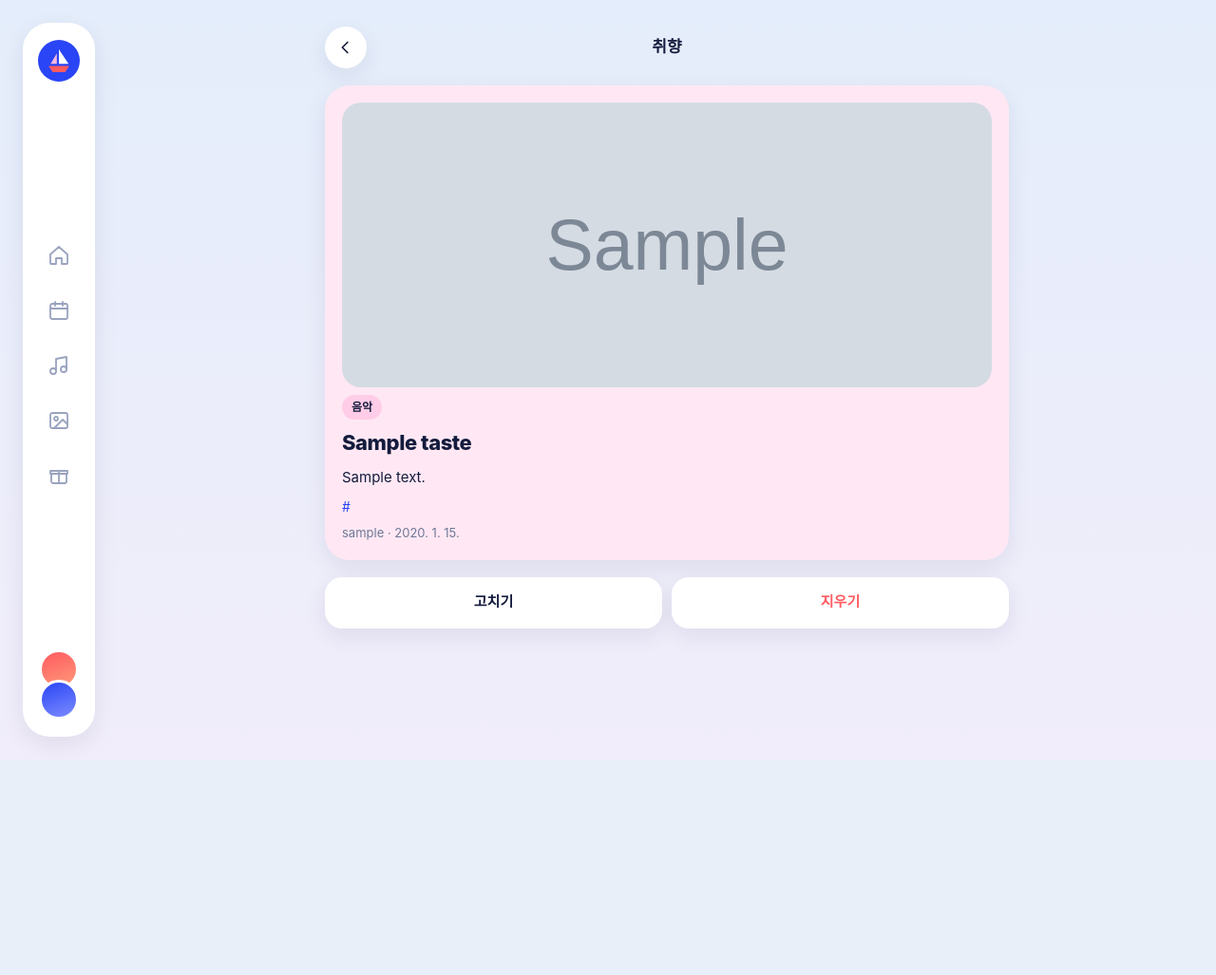
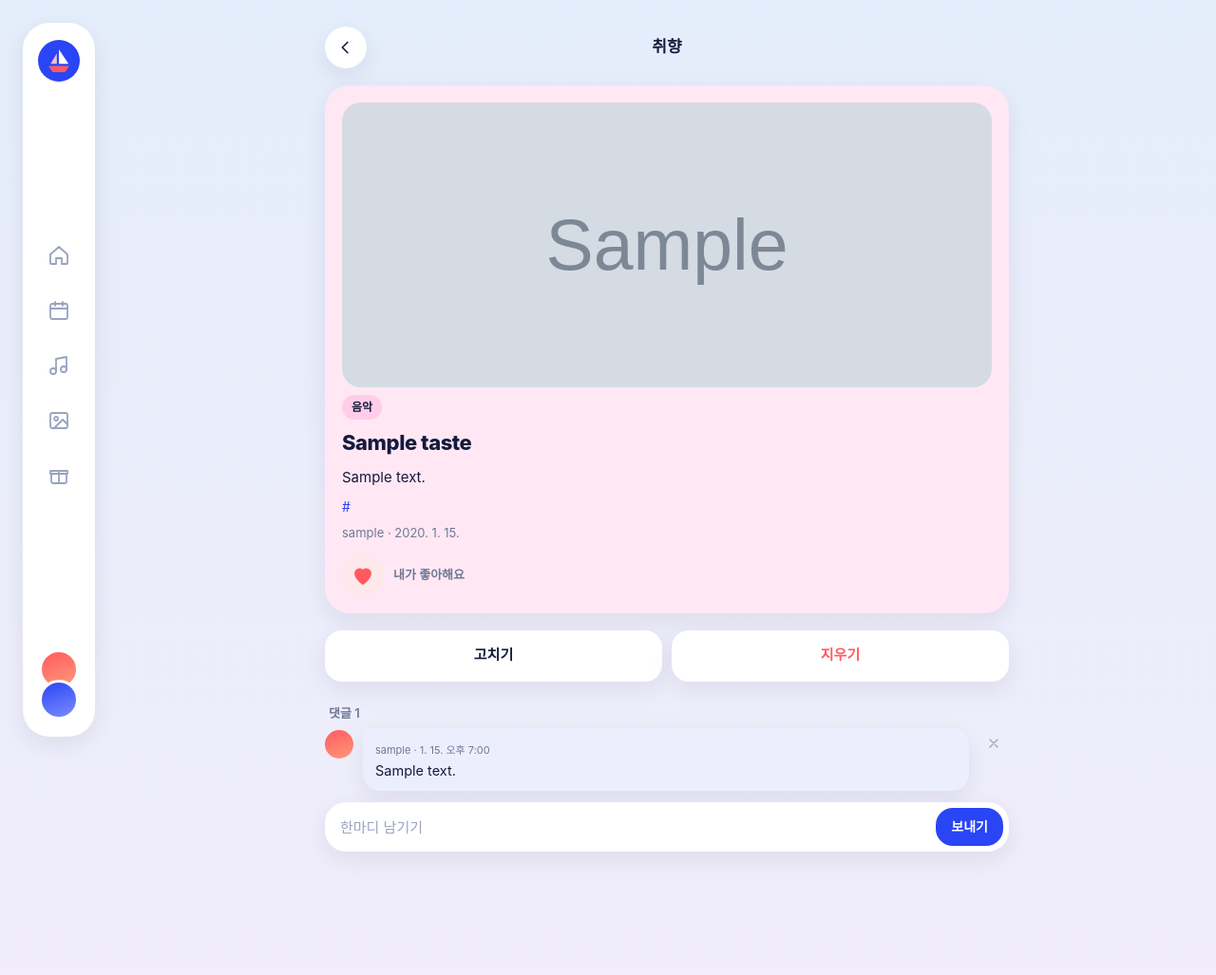
Before and after one commit to kijae-kim/Nos, a Django app: page /tastes/1/ in a window 1280 px wide. Shown: the whole page at 95% size. Before the commit the page ends 780 px from the top, so only its background shows below. Run offline with Django 5.2, Linux system fonts and the light colour scheme; a user stored in the database is signed in; tables that the repository leaves empty hold one stand-in row (values such as "Sample post"); grey boxes marked "Sample" are stand-in pictures; parts of the project's set-up code (start-up, migrations or seed data) failed here and were passed over; some web fonts are replaced.

Commit message:
feat: 테마를 계정에 저장하고 취향에 좋아요·댓글 더하기
3단계(모델을 바꾸는 기능)를 한 번에 묶었다. 운영 DB 는 아직 migrate 전이라 맥에서 한 번에 적용하면 된다 (마이그레이션 42개).
- 테마·화면 모드를 계정(User.palette, User.mode)에 저장해 휴대폰을 바꾸거나 새로 설치해도 그대로 따라오게
- 취향 좋아요: 화면을 다시 읽지 않고 하트만 바뀐다. "바다님이 좋아해요", "둘 다 좋아해요"처럼 누가 좋아하는지 보여 준다
- 취향 댓글: 300자까지, 쓴 사람만 지울 수 있다. 피드 카드에 좋아요·댓글 수

Co-Authored-By: Claude Opus 5.5 <noreply@anthropic.com>

```diff
--- a/web/accounts/admin.py
+++ b/web/accounts/admin.py
@@ -7,4 +7,4 @@ from .models import User
 @admin.register(User)
 class CustomUserAdmin(UserAdmin):
     list_display = ("username", "email", "nickname", "couple", "is_staff")
-    fieldsets = UserAdmin.fieldsets + (("커플", {"fields": ("nickname", "couple")}),)
+    fieldsets = UserAdmin.fieldsets + (("커플", {"fields": ("nickname", "couple", "palette", "mode")}),)
--- a/web/accounts/models.py
+++ b/web/accounts/models.py
@@ -3,7 +3,13 @@ from django.db import models
 
 
 class User(AbstractUser):
+    PALETTE_CHOICES = [("boat", "배"), ("journey", "여정")]
+    MODE_CHOICES = [("system", "기기 설정"), ("light", "라이트"), ("dark", "다크")]
+
     nickname = models.CharField("닉네임", max_length=20, blank=True)
+    # 테마와 화면 모드. 계정에 두어 휴대폰을 바꾸거나 새로 설치해도 그대로 따라온다 (static/js/theme.js)
+    palette = models.CharField("테마", max_length=10, choices=PALETTE_CHOICES, default="boat")
+    mode = models.CharField("화면 모드", max_length=10, choices=MODE_CHOICES, default="system")
     couple = models.ForeignKey(
         "couples.Couple",
         null=True,
--- /dev/null
+++ b/web/accounts/urls.py
@@ -0,0 +1,7 @@
+from django.urls import path
+
+from . import views
+
+urlpatterns = [
+    path("appearance/", views.appearance, name="appearance"),
+]
--- a/web/config/urls.py
+++ b/web/config/urls.py
@@ -17,6 +17,7 @@ urlpatterns = [
         TemplateView.as_view(template_name="sw.js", content_type="application/javascript"),
         name="service_worker",
     ),
+    path("me/", include("accounts.urls")),
     path("anniversaries/", include("anniversaries.urls")),
     path("", include("couples.urls")),
 ] + static(settings.MEDIA_URL, document_root=settings.MEDIA_ROOT)
--- a/web/couples/forms.py
+++ b/web/couples/forms.py
@@ -1,7 +1,7 @@
 from django import forms
 from django.utils import timezone
 
-from .models import CODE_LENGTH, COLOR_CHOICES, Album, Photo, Taste
+from .models import CODE_LENGTH, COLOR_CHOICES, Album, Photo, Taste, TasteComment
 from . import quota
 from .storage import ImageUploadField, delete_file
 
@@ -132,6 +132,21 @@ class AlbumForm(forms.ModelForm):
         widgets = {"title": forms.TextInput(attrs={"placeholder": "예: 성수동 산책"})}
 
 
+class TasteCommentForm(forms.Form):
+    text = forms.CharField(
+        label="댓글",
+        max_length=TasteComment.MAX_LENGTH,
+        widget=forms.Textarea(attrs={"rows": 1, "placeholder": "한마디 남기기", "maxlength": TasteComment.MAX_LENGTH}),
+        error_messages={"required": "댓글을 적어 주세요.", "max_length": f"{TasteComment.MAX_LENGTH}자까지 적을 수 있어요."},
+    )
+
+    def clean_text(self):
+        text = self.cleaned_data["text"].strip()
+        if not text:
+            raise forms.ValidationError("댓글을 적어 주세요.")
+        return text
+
+
 class PhotoForm(forms.ModelForm):
     image = ImageUploadField(label="사진", widget=forms.FileInput(attrs={"accept": "image/*"}))
     album = forms.ModelChoiceField(label="앨범", queryset=Album.objects.none(), required=False, empty_label="앨범 없이", widget=forms.RadioSelect)
--- a/web/couples/urls.py
+++ b/web/couples/urls.py
@@ -20,6 +20,9 @@ urlpatterns = [
     path("tastes/<int:pk>/", views.taste_detail, name="taste_detail"),
     path("tastes/<int:pk>/edit/", views.taste_update, name="taste_update"),
     path("tastes/<int:pk>/delete/", views.taste_delete, name="taste_delete"),
+    path("tastes/<int:pk>/like/", views.taste_like, name="taste_like"),
+    path("tastes/<int:pk>/comments/", views.taste_comment_create, name="taste_comment_create"),
+    path("tastes/comments/<int:pk>/delete/", views.taste_comment_delete, name="taste_comment_delete"),
     # 앨범
     path("albums/", views.album, name="albums"),
     path("albums/<int:pk>/", views.album_detail, name="album_detail"),
--- a/web/couples/views.py
+++ b/web/couples/views.py
@@ -6,6 +6,7 @@ from django.conf import settings
 from django.contrib import messages
 from django.contrib.auth.decorators import login_required
 from django.db import transaction
+from django.db.models import Count, Exists, OuterRef
 from django.http import JsonResponse
 from django.shortcuts import get_object_or_404, redirect, render
 from django.urls import reverse
@@ -16,8 +17,8 @@ from anniversaries import services as anniversary_services
 
 from . import quota, services
 from .storage import MAX_IMAGE_BYTES, delete_file
-from .forms import AlbumForm, CreateForm, EventForm, JoinForm, PhotoForm, ProfileForm, TasteForm
-from .models import Album, Couple, Event, Photo, Taste
+from .forms import AlbumForm, CreateForm, EventForm, JoinForm, PhotoForm, ProfileForm, TasteCommentForm, TasteForm
+from .models import Album, Couple, Event, Photo, Taste, TasteComment, TasteLike
 
 
 def _render_connect(request, create_form=None, join_form=None):
@@ -288,7 +289,11 @@ def taste(request):
     category = request.GET.get("cat", "전체")
     who = request.GET.get("who", "all")
 
-    tastes = Taste.objects.filter(couple=couple).select_related("author")
+    tastes = Taste.objects.filter(couple=couple).select_related("author").annotate(
+        like_count=Count("likes", distinct=True),
+        comment_count=Count("comments", distinct=True),
+        liked=Exists(TasteLike.objects.filter(taste=OuterRef("pk"), user=user)),
+    )
     if category != "전체":
         tastes = tastes.filter(category=category)
     if who.isdigit():
@@ -322,8 +327,65 @@ def taste_create(request):
 
 @login_required
 def taste_detail(request, pk):
+    taste = get_object_or_404(Taste.objects.select_related("author"), pk=pk, couple=request.user.couple)
+    return render(request, "couples/taste_detail.html", _taste_detail_context(request, taste))
+
+
+def _taste_detail_context(request, taste, comment_form=None):
+    likers = [like.user for like in taste.likes.select_related("user").order_by("created_at")]
+    return {
+        "taste": taste,
+        "likers": likers,
+        "liked": request.user in likers,
+        "comments": taste.comments.select_related("author"),
+        "comment_form": comment_form or TasteCommentForm(),
+    }
+
+
+def _like_text(likers, user):
+    """좋아요 옆에 보일 말: "바다님이 좋아해요", "둘 다 좋아해요" 등."""
+    if not likers:
+        return "좋아요"
+    if len(likers) >= 2:
+        return "둘 다 좋아해요"
+    return "내가 좋아해요" if likers[0] == user else f"{likers[0].display_name}님이 좋아해요"
+
+
+@login_required
+@require_POST
+def taste_like(request, pk):
+    """좋아요를 누르면 켜고, 다시 누르면 끈다."""
     taste = get_object_or_404(Taste, pk=pk, couple=request.user.couple)
-    return render(request, "couples/taste_detail.html", {"taste": taste})
+    like = TasteLike.objects.filter(taste=taste, user=request.user).first()
+    if like:
+        like.delete()
+    else:
+        TasteLike.objects.get_or_create(taste=taste, user=request.user)
+    if _wants_json(request):
+        likers = [l.user for l in taste.likes.select_related("user").order_by("created_at")]
+        return JsonResponse({"liked": request.user in likers, "count": len(likers), "text": _like_text(likers, request.user)})
+    return redirect("taste_detail", pk=taste.pk)
+
+
+@login_required
+@require_POST
+def taste_comment_create(request, pk):
+    taste = get_object_or_404(Taste, pk=pk, couple=request.user.couple)
+    form = TasteCommentForm(request.POST)
+    if form.is_valid():
+        TasteComment.objects.create(taste=taste, author=request.user, text=form.cleaned_data["text"])
+        return redirect(f"{reverse('taste_detail', args=[taste.pk])}#comments")
+    return render(request, "couples/taste_detail.html", _taste_detail_context(request, taste, form), status=400)
+
+
+@login_required
+@require_POST
+def taste_comment_delete(request, pk):
+    comment = get_object_or_404(TasteComment, pk=pk, taste__couple=request.user.couple, author=request.user)
+    taste_pk = comment.taste_id
+    comment.delete()
+    messages.success(request, "댓글을 지웠어요.")
+    return redirect(f"{reverse('taste_detail', args=[taste_pk])}#comments")
 
 
 @login_required
--- a/web/static/css/app.css
+++ b/web/static/css/app.css
@@ -758,3 +758,50 @@ a.label-chip:active { transform: scale(.94); }
 @media (min-width: 900px) { .confirm { margin: auto; } }
 @keyframes confirm-in { from { transform: translateY(24px) scale(.97); opacity: 0; } }
 @media (prefers-reduced-motion: reduce) { .confirm[open] { animation: none; } }
+
+/* ---------- 취향 좋아요·댓글 ---------- */
+.taste-foot { display: flex; align-items: center; justify-content: space-between; gap: 10px; }
+.taste-counts { display: inline-flex; gap: 10px; font-size: 12px; font-weight: 600; color: var(--muted); }
+.taste-counts span { display: inline-flex; align-items: center; gap: 3px; }
+.taste-counts svg.i { width: 15px; height: 15px; }
+.taste-counts .on { color: var(--accent); }
+.taste-counts .on svg.i { fill: currentColor; }
+
+.like-form { display: flex; align-items: center; gap: 10px; margin-top: 4px; }
+.like-btn {
+  width: 44px; height: 44px; border-radius: 50%; display: grid; place-items: center;
+  background: var(--tile); color: var(--muted); transition: color .2s, background .2s, transform .2s var(--spring);
+}
+.like-btn:active { transform: scale(.9); }
+.like-btn.on { color: var(--accent); background: color-mix(in srgb, var(--accent) 14%, var(--surface)); }
+.like-btn.on svg.i { fill: currentColor; }
+.like-btn.pop svg.i { animation: like-pop .45s var(--spring); }
+@keyframes like-pop { 40% { transform: scale(1.35); } }
+.like-text { font-size: 13px; font-weight: 600; color: var(--muted); }
+
+.comments { display: grid; gap: 12px; }
+.comments .group { margin-top: 6px; }
+.comment-list { display: grid; gap: 10px; }
+.comment-item { display: flex; align-items: flex-start; gap: 10px; }
+.comment-item .av { width: 30px; height: 30px; border-width: 0; margin-top: 2px; }
+.comment-item .bubble {
+  flex: 1; min-width: 0; background: var(--surface); border-radius: 4px 18px 18px 18px;
+  padding: 9px 13px 10px; box-shadow: var(--shadow);
+}
+.comment-item.mine .bubble { background: color-mix(in srgb, var(--primary) 9%, var(--surface)); }
+.comment-item small { font-size: 11px; color: var(--muted); }
+.comment-item p { font-size: 14.5px; line-height: 1.5; overflow-wrap: anywhere; margin-top: 1px; }
+.comment-del { width: 32px; height: 32px; display: grid; place-items: center; color: var(--faint); border-radius: 50%; }
+.comment-del svg.i { width: 16px; height: 16px; }
+.comment-form {
+  display: flex; align-items: flex-end; gap: 8px; background: var(--surface); border-radius: 22px;
+  padding: 6px 6px 6px 16px; box-shadow: var(--shadow);
+}
+.comment-form textarea {
+  flex: 1; min-width: 0; border: 0; background: none; resize: none; font: inherit; font-size: 15px;
+  line-height: 1.45; color: var(--text); padding: 8px 0; max-height: 160px; outline: none;
+  height: auto; min-height: 38px; border-radius: 0; box-shadow: none;
+}
+.comment-form textarea::placeholder { color: var(--faint); }
+.comment-form .btn { width: auto; flex: none; padding: 0 16px; height: 40px; margin: 0; border-radius: 18px; font-size: 14px; }
+.sr-only { position: absolute; width: 1px; height: 1px; overflow: hidden; clip: rect(0 0 0 0); white-space: nowrap; }
--- a/web/static/js/app.js
+++ b/web/static/js/app.js
@@ -10,6 +10,25 @@
       else localStorage.setItem(key, value);
     } catch (e) {}
   };
+  var csrfToken = function () {
+    var m = document.cookie.match(/(?:^|;\s*)csrftoken=([^;]+)/);
+    return m ? decodeURIComponent(m[1]) : "";
+  };
+  // 테마·화면 모드를 계정에도 저장한다 (로그인했을 때만). 실패해도 이 기기에는 이미 적용돼 있다.
+  function saveAppearance(data) {
+    if (!root.dataset.accountPalette) return;
+    var body = new URLSearchParams(data);
+    fetch("/me/appearance/", {
+      method: "POST",
+      body: body,
+      credentials: "same-origin",
+      headers: { "X-CSRFToken": csrfToken(), Accept: "application/json" }
+    }).then(function (res) {
+      if (!res.ok) return;
+      if (data.palette) root.dataset.accountPalette = data.palette;
+      if (data.mode) root.dataset.accountMode = data.mode;
+    }).catch(function () {});
+  }
   var reduceMotion = function () {
     return window.matchMedia("(prefers-reduced-motion: reduce)").matches;
   };
@@ -25,6 +44,7 @@
       root.dataset.theme = b.dataset.paletteChoice;
       store("palette", b.dataset.paletteChoice);
       markPalette();
+      saveAppearance({ palette: b.dataset.paletteChoice });
     });
   });
   markPalette();
@@ -45,7 +65,10 @@
     try { return localStorage.getItem("mode") || "system"; } catch (e) { return "system"; }
   })();
   $$("[data-mode-choice]").forEach(function (b) {
-    b.addEventListener("click", function () { applyMode(b.dataset.modeChoice); });
+    b.addEventListener("click", function () {
+      applyMode(b.dataset.modeChoice);
+      saveAppearance({ mode: b.dataset.modeChoice });
+    });
   });
   applyMode(savedMode);
 
@@ -281,6 +304,48 @@
         else { showLoaderSoon(); form.submit(); }
       });
     });
+  });
+
+  // ---------- 취향 좋아요 ----------
+  // 화면을 다시 읽지 않고 하트만 바꾼다. 스크립트가 없으면 보통 폼으로 보내진다.
+  $$("form[data-like]").forEach(function (form) {
+    form.addEventListener("submit", function (event) {
+      event.preventDefault();
+      event.stopImmediatePropagation();
+      var button = form.querySelector("button");
+      if (button.disabled) return;
+      button.disabled = true;
+      fetch(form.action, {
+        method: "POST",
+        body: new FormData(form),
+        credentials: "same-origin",
+        headers: { Accept: "application/json" }
+      }).then(function (res) {
+        if (!res.ok) throw new Error("HTTP " + res.status);
+        return res.json();
+      }).then(function (data) {
+        button.classList.toggle("on", data.liked);
+        button.setAttribute("aria-pressed", String(data.liked));
+        form.querySelector("[data-like-text]").textContent = data.text;
+        if (data.liked && !reduceMotion()) {
+          button.classList.remove("pop");
+          void button.offsetWidth; // 애니메이션 다시 시작
+          button.classList.add("pop");
+        }
+      }).catch(function () {
+        form.querySelector("[data-like-text]").textContent = "다시 눌러 주세요";
+      }).then(function () { button.disabled = false; });
+    });
+  });
+
+  // 댓글 칸: 적는 만큼 늘어나고, Enter 는 줄바꿈 (보내기는 버튼으로)
+  $$("textarea[data-grow]").forEach(function (area) {
+    var grow = function () {
+      area.style.height = "auto";
+      area.style.height = Math.min(area.scrollHeight, 160) + "px";
+    };
+    area.addEventListener("input", grow);
+    grow();
   });
 
   // 안내 문구("로그인 되었습니다" 등)는 몇 초 뒤 접히며 사라진다. 누르면 바로 닫힌다.
--- a/web/static/js/theme.js
+++ b/web/static/js/theme.js
@@ -4,12 +4,22 @@
   var root = document.documentElement;
   var palette = "boat";
   var mode = window.matchMedia("(prefers-color-scheme: dark)").matches ? "dark" : "light";
+  // 로그인했으면 계정에 저장한 값(서버가 html 에 적어 둔다)을 따르고, 이 기기에도 적어 둔다.
+  // 그래야 로그아웃한 화면(로그인 화면 등)에서도 같은 테마로 보인다.
+  var accountPalette = root.dataset.accountPalette;
+  var accountMode = root.dataset.accountMode;
   try {
+    if (accountPalette) localStorage.setItem("palette", accountPalette);
+    if (accountMode === "system") localStorage.removeItem("mode");
+    else if (accountMode) localStorage.setItem("mode", accountMode);
     var savedPalette = localStorage.getItem("palette");
     var savedMode = localStorage.getItem("mode");
     if (savedPalette === "boat" || savedPalette === "journey") palette = savedPalette;
     if (savedMode === "light" || savedMode === "dark") mode = savedMode;
-  } catch (e) {}
+  } catch (e) {
+    if (accountPalette === "boat" || accountPalette === "journey") palette = accountPalette;
+    if (accountMode === "light" || accountMode === "dark") mode = accountMode;
+  }
   root.dataset.theme = palette;
   root.dataset.mode = mode;
   // 이 탭(또는 설치한 앱)을 처음 열었을 때만 시작 화면을 보여 준다
--- a/web/templates/base.html
+++ b/web/templates/base.html
@@ -1,5 +1,5 @@
 {% load static %}<!doctype html>
-<html lang="ko" data-theme="boat" data-mode="light">
+<html lang="ko" data-theme="boat" data-mode="light"{% if user.is_authenticated %} data-account-palette="{{ user.palette }}" data-account-mode="{{ user.mode }}"{% endif %}>
 <head>
   <meta charset="utf-8">
   <meta name="viewport" content="width=device-width, initial-scale=1, viewport-fit=cover">
--- a/web/templates/couples/taste_detail.html
+++ b/web/templates/couples/taste_detail.html
@@ -17,6 +17,13 @@
     <a class="link-row" href="{{ taste.link }}" target="_blank" rel="noopener noreferrer">{{ taste.link }}</a>
   {% endif %}
   <p class="muted">{{ taste.author.display_name }} · {{ taste.created_at|date:"Y. n. j." }}{% if taste.updated_at > taste.created_at %} · 고침{% endif %}</p>
+  <form class="like-form" method="post" action="{% url 'taste_like' taste.pk %}" data-like>
+    {% csrf_token %}
+    <button type="submit" class="like-btn{% if liked %} on{% endif %}" aria-pressed="{% if liked %}true{% else %}false{% endif %}" aria-label="좋아요">
+      <svg class="i" aria-hidden="true"><use href="#i-heart"/></svg>
+    </button>
+    <span class="like-text" data-like-text aria-live="polite">{% if not likers %}좋아요{% elif likers|length >= 2 %}둘 다 좋아해요{% elif likers.0 == user %}내가 좋아해요{% else %}{{ likers.0.display_name }}님이 좋아해요{% endif %}</span>
+  </form>
 </article>
 <div class="action-row">
   <a class="btn" href="{% url 'taste_update' taste.pk %}">고치기</a>
@@ -25,4 +32,36 @@
     <button type="submit" class="btn danger">지우기</button>
   </form>
 </div>
+
+<section class="comments" id="comments" aria-label="댓글">
+  <h2 class="group">댓글{% if comments %} {{ comments|length }}{% endif %}</h2>
+  {% if comments %}
+    <ul class="comment-list">
+      {% for c in comments %}
+        <li class="comment-item{% if c.author == user %} mine{% endif %}">
+          <i class="av {% if c.author == user %}a{% else %}b{% endif %}" aria-hidden="true"></i>
+          <div class="bubble">
+            <small>{{ c.author.display_name }} · {{ c.created_at|date:"n. j. A g:i" }}</small>
+            <p>{{ c.text|linebreaksbr }}</p>
+          </div>
+          {% if c.author == user %}
+            <form method="post" action="{% url 'taste_comment_delete' c.pk %}" data-confirm="이 댓글을 지울까요?">
+              {% csrf_token %}
+              <button type="submit" class="comment-del" aria-label="댓글 지우기"><svg class="i" aria-hidden="true"><use href="#i-close"/></svg></button>
+            </form>
+          {% endif %}
+        </li>
+      {% endfor %}
+    </ul>
+  {% else %}
+    <p class="empty-line">아직 댓글이 없어요. 첫 마디를 남겨 보세요.</p>
+  {% endif %}
+  <form class="comment-form" method="post" action="{% url 'taste_comment_create' taste.pk %}">
+    {% csrf_token %}
+    <label class="sr-only" for="comment-text">댓글</label>
+    <textarea id="comment-text" name="text" rows="1" maxlength="{{ comment_form.fields.text.max_length }}" placeholder="한마디 남기기" required data-grow>{{ comment_form.text.value|default_if_none:"" }}</textarea>
+    <button type="submit" class="btn primary">보내기</button>
+  </form>
+  {% if comment_form.text.errors %}<p class="error">{{ comment_form.text.errors.0 }}</p>{% endif %}
+</section>
 {% endblock %}
```
Also changed, not shown: MEMO.md (+10 -8 lines), web/accounts/tests.py (+34 -0 lines), web/accounts/views.py (added, +25 -0 lines), web/couples/models.py (+28 -0 lines), web/couples/tests.py (+90 -1 lines), web/templates/couples/taste.html (+9 -1 lines), web/accounts/migrations/0002_appearance.py (added), web/couples/migrations/0006_taste_likes_comments.py (added).
